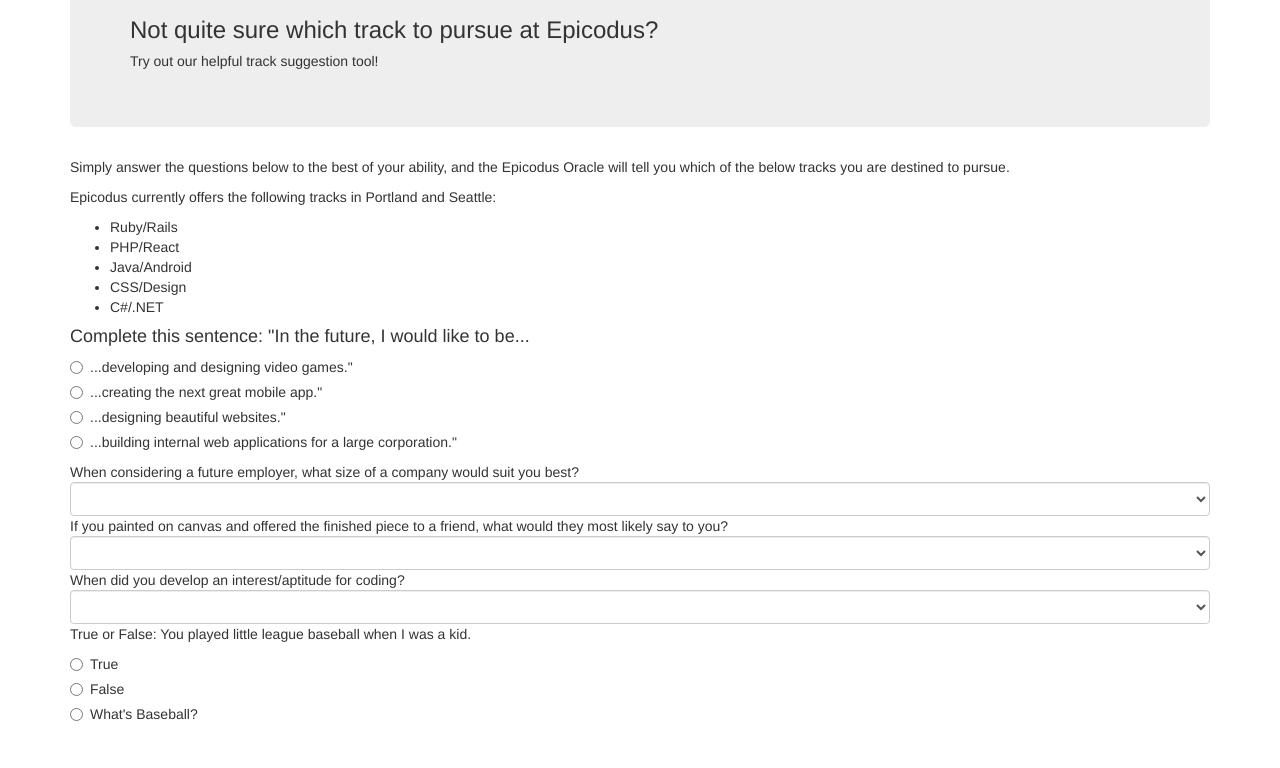
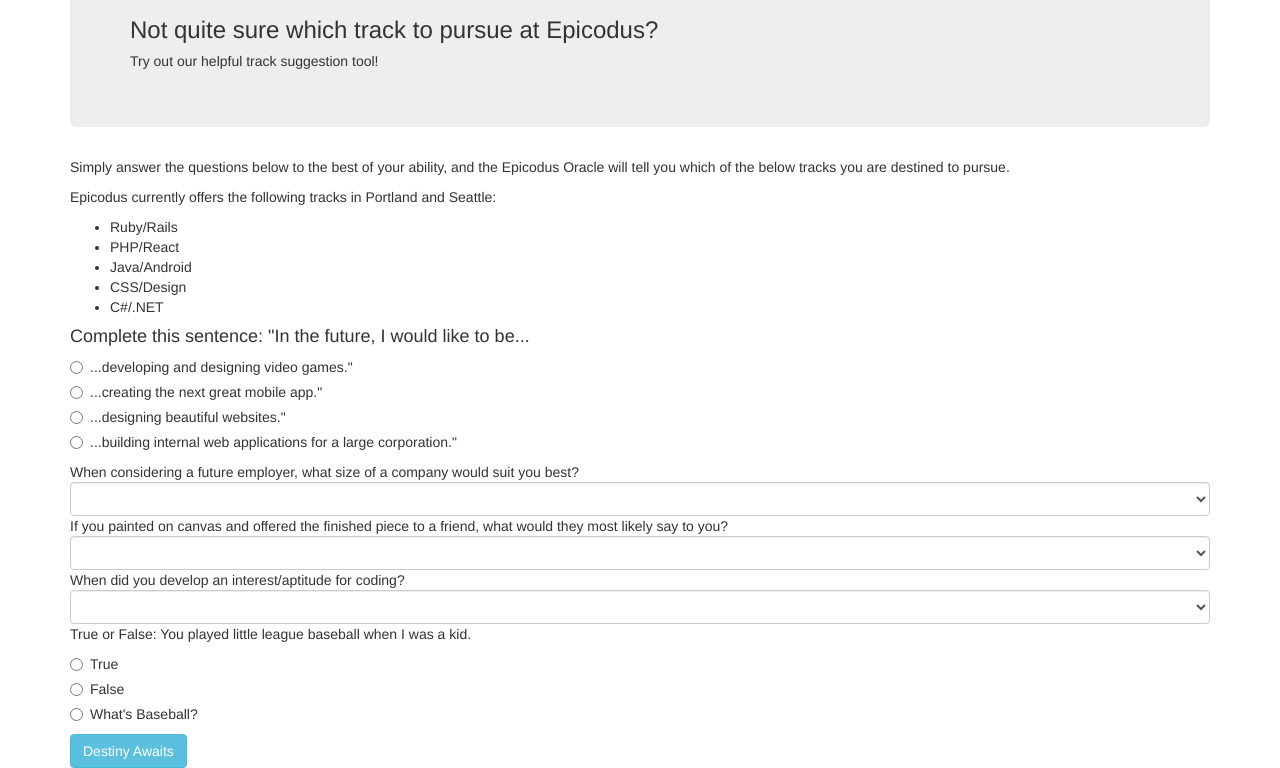
Before and after one commit to maxobaxo/track-suggester, a plain HTML site: page index.html in a window 1280 px wide. Shown: the part 140-908 px from the top of the page. Before the commit the page ends 874 px from the top, so only its background shows below. Drawn offline with Linux system fonts and the light colour scheme.

Commit message:
add submit button for survey form

```diff
--- a/index.html
+++ b/index.html
@@ -125,6 +125,8 @@
           </div>
         </div>
 
+        <button type="submit" class="btn btn-info">Destiny Awaits</button>
+
       </form>
 
       <div class="result" id="ruby">
```
